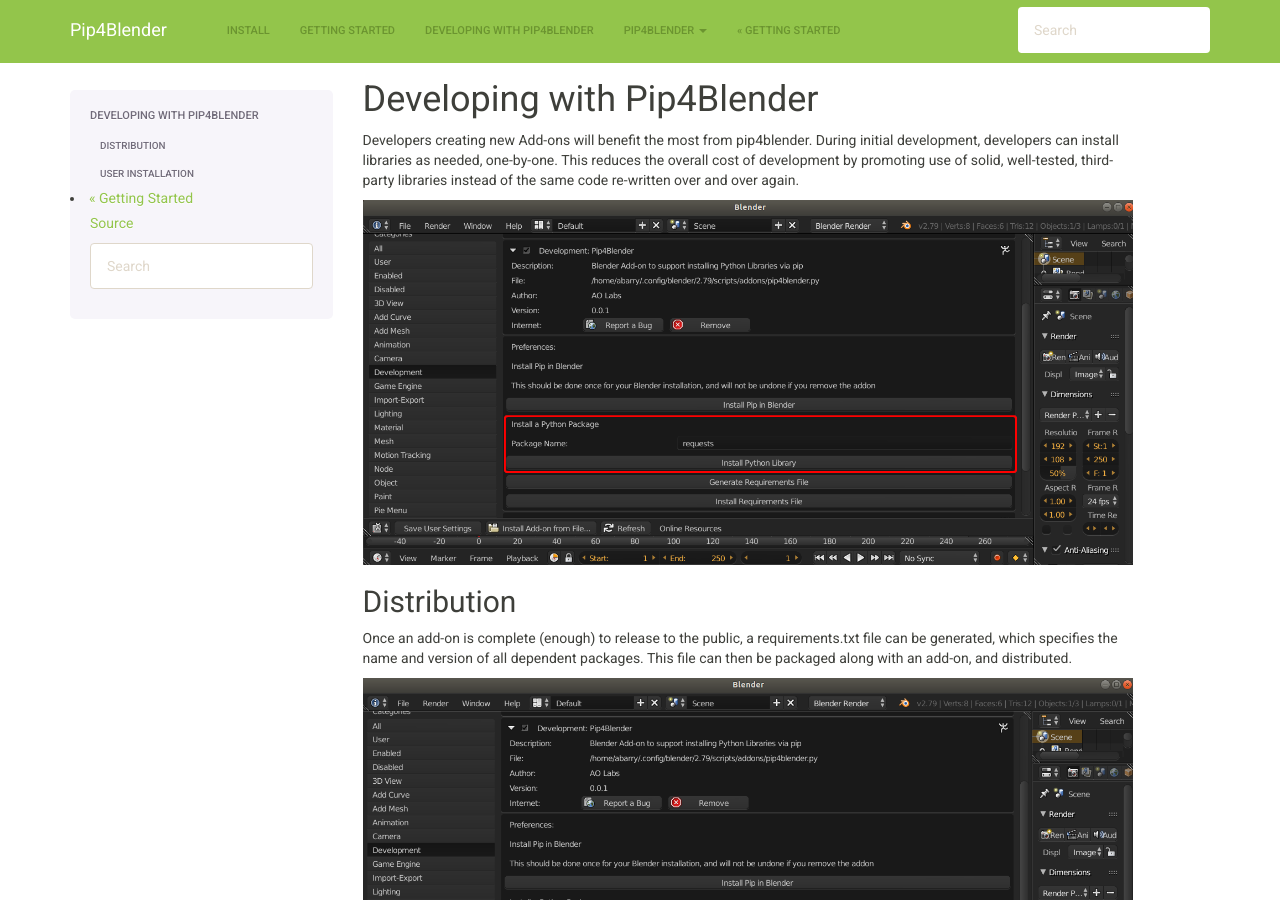
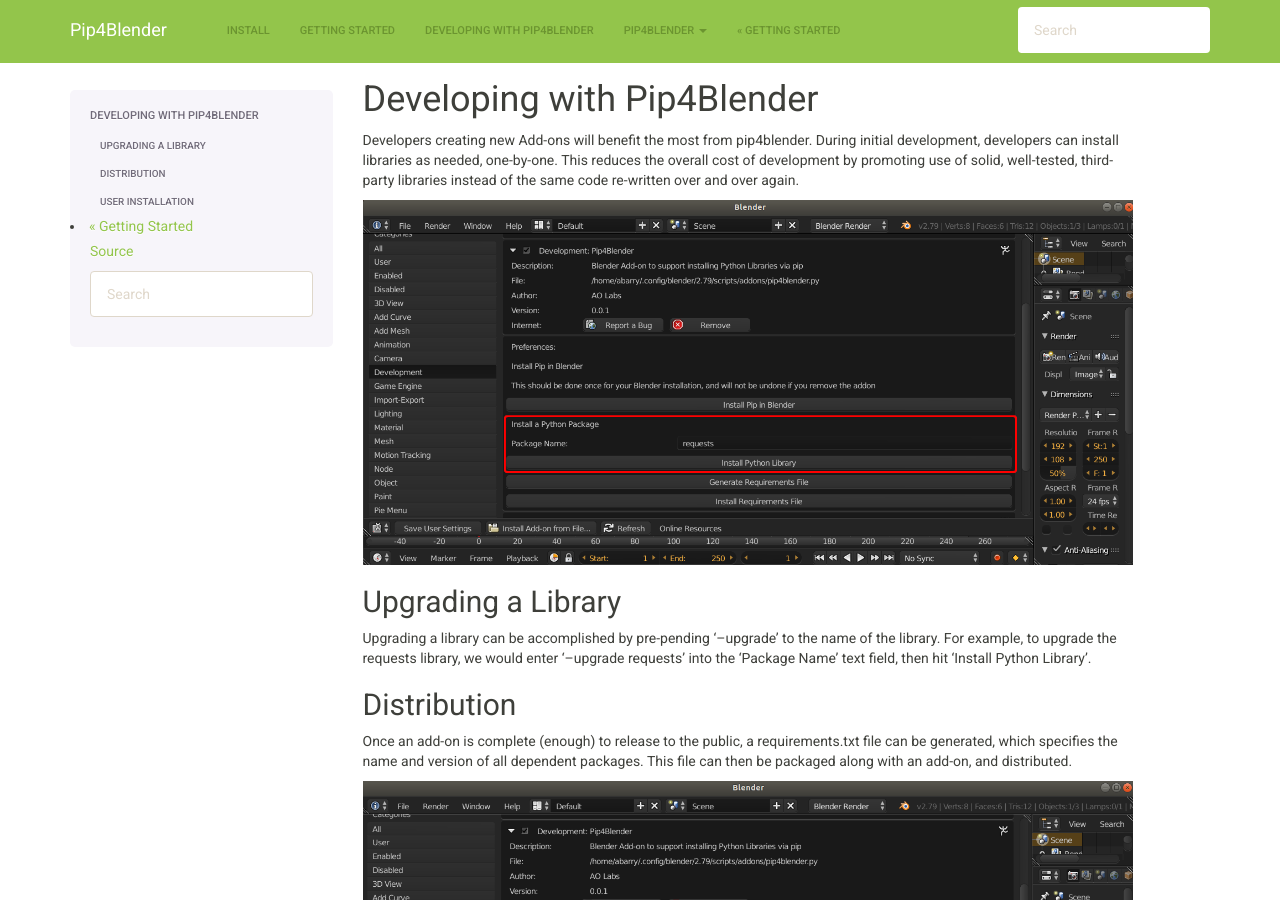
Before and after one commit to AO-StreetArt/pip4blender, a Sphinx documentation site: the page built from docs/pages/developing.rst, in a window 1280 px wide and 900 px high. Built offline with Sphinx 7.4.7, drawn with Linux system fonts in a browser that asks for light colours.

Commit message:
Add instructions to upgrade installed packages

```diff
--- a/docs/pages/developing.rst
+++ b/docs/pages/developing.rst
@@ -9,6 +9,13 @@
 third-party libraries instead of the same code re-written over and over again.
 
 .. image:: _images/Install_Library.png
+
+Upgrading a Library
+-------------------
+
+Upgrading a library can be accomplished by pre-pending '--upgrade' to the name
+of the library.  For example, to upgrade the requests library, we would enter
+'--upgrade requests' into the 'Package Name' text field, then hit 'Install Python Library'.
 
 Distribution
 ------------
```
